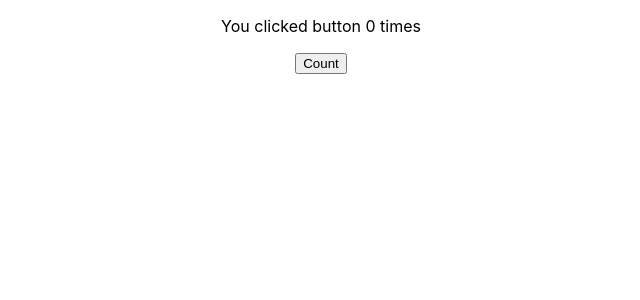
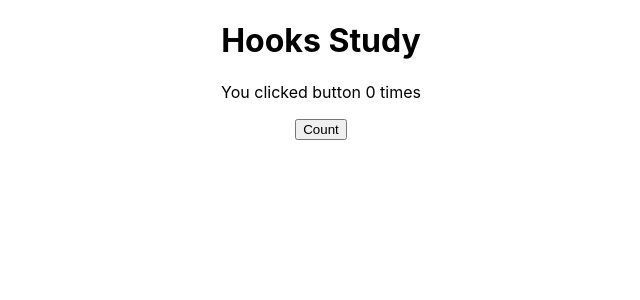
Before and after one commit to omkarjadhav24/hooksstudy, a React (Create React App) app: page / in a window 1280 px wide. Shown: the top 300 px of the page, without its empty margins (319-959 px from the left). Built offline with nearby package versions, Linux system fonts and the light colour scheme.

Commit message:
new-send props to header.js from app.js

```diff
--- a/src/App.js
+++ b/src/App.js
@@ -4,7 +4,7 @@ import Header from '../src/components/header'
 function App() {
   return (
     <div className="App">
-     <Header/>
+     <Header title="Hooks Study"/>
     </div>
   );
 }
--- a/src/components/header.js
+++ b/src/components/header.js
@@ -1,11 +1,12 @@
 import React ,{useState} from "react"
-const Header=()=>{
+const Header=(props)=>{
     const [count,setCount]=useState(0)
     function countHandler(){
         setCount("Hello");
     }
     return(
         <>
+        <h1>{props.title}</h1>
         <p>You clicked button {count} times</p>
         <button onClick={()=>{countHandler()}} >Count</button>
 
```
